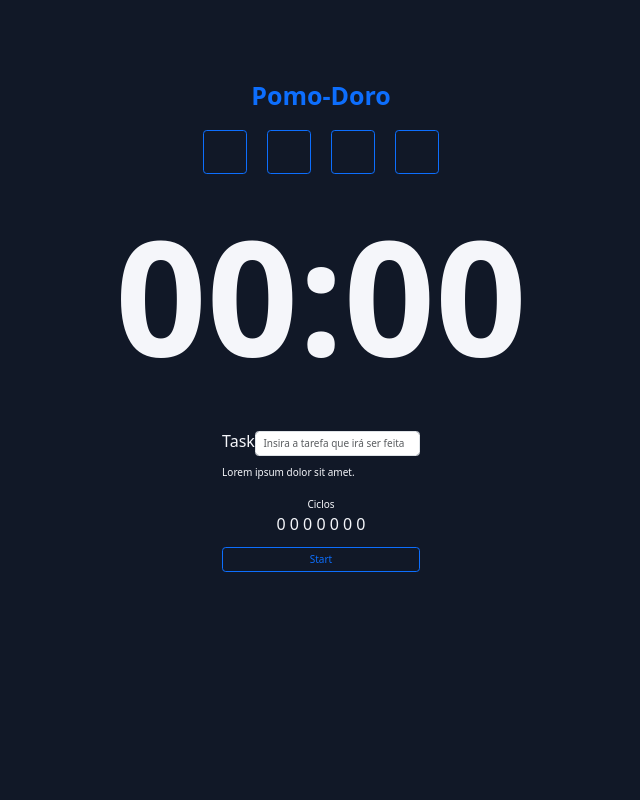
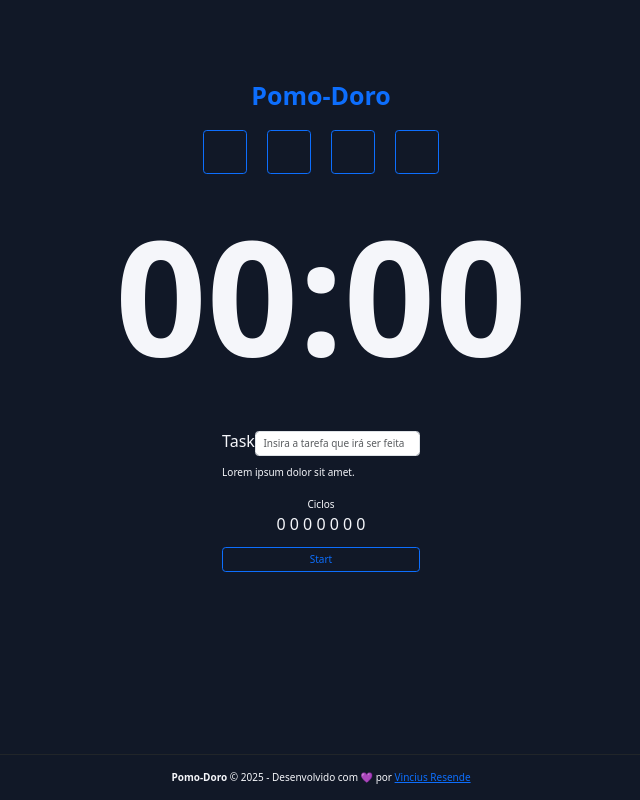
Before and after one commit to ViniciusResendeDaCruz/pomo-doro, a React (Vite) app: page / in a window 1280 px wide. Shown: the whole page, without its empty margins (319-959 px from the left). Built offline with nearby package versions, Linux system fonts and the light colour scheme; some icons are missing.

Commit message:
Adiciona o footer

```diff
--- a/src/App.tsx
+++ b/src/App.tsx
@@ -5,6 +5,7 @@ import { Logo } from './components/Logo';
 import { Menu } from './components/Menu';
 import { CountDown } from './components/CountDown';
 import { MainForm } from './components/MainForm';
+import { Footer } from './components/Footer';
 
 export function App() {
   console.log('MyApp');
@@ -16,6 +17,7 @@ export function App() {
         <Menu />
         <CountDown />
         <MainForm />
+        <Footer />
       </div>
     </>
   );
--- a/src/components/Footer/index.tsx
+++ b/src/components/Footer/index.tsx
@@ -3,8 +3,11 @@
 
 export function Footer() {
   return (
-    <footer className='d-flex flex-row justify-content-center align-items-center'>
-      <span className='fs-6 text-center'>Footer</span>
+    <footer className='d-flex flex-row justify-content-center align-items-center fixed-bottom border-top border-dark py-4'>
+      <span className='fs-6 text-center'>
+       <strong>Pomo-Doro</strong> © 2025 - Desenvolvido com 💜 por <a href='https://github.com/ViniciusResendeDaCruz' target='_blank' rel='noopener noreferrer'>Vincius Resende</a>
+      </span>
+      {/* <span className='fs-6 text-center'>Desenvolvido por <a href='https://github.com/ViniciusResendeDaCruz' target='_blank' rel='noopener noreferrer'>Vincius Resende</a></span> */}
     </footer>
   );
 }
```
